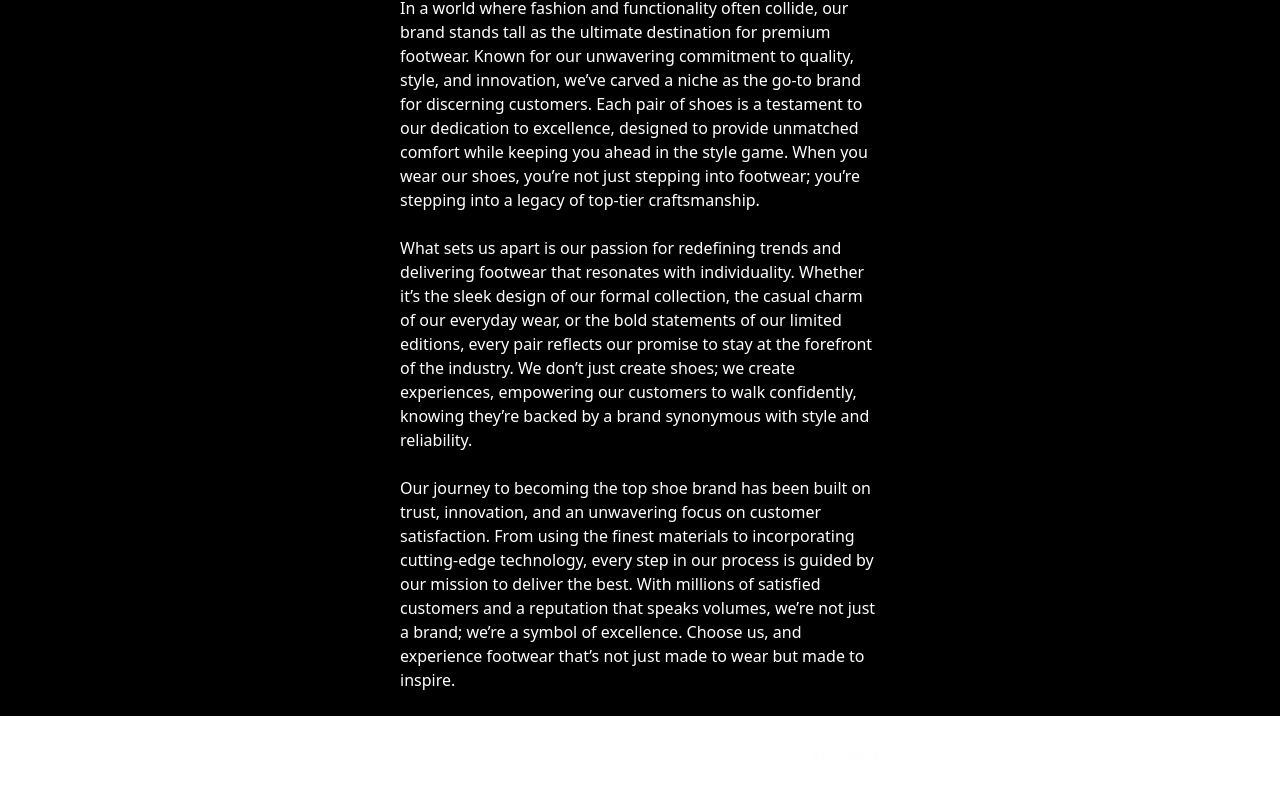
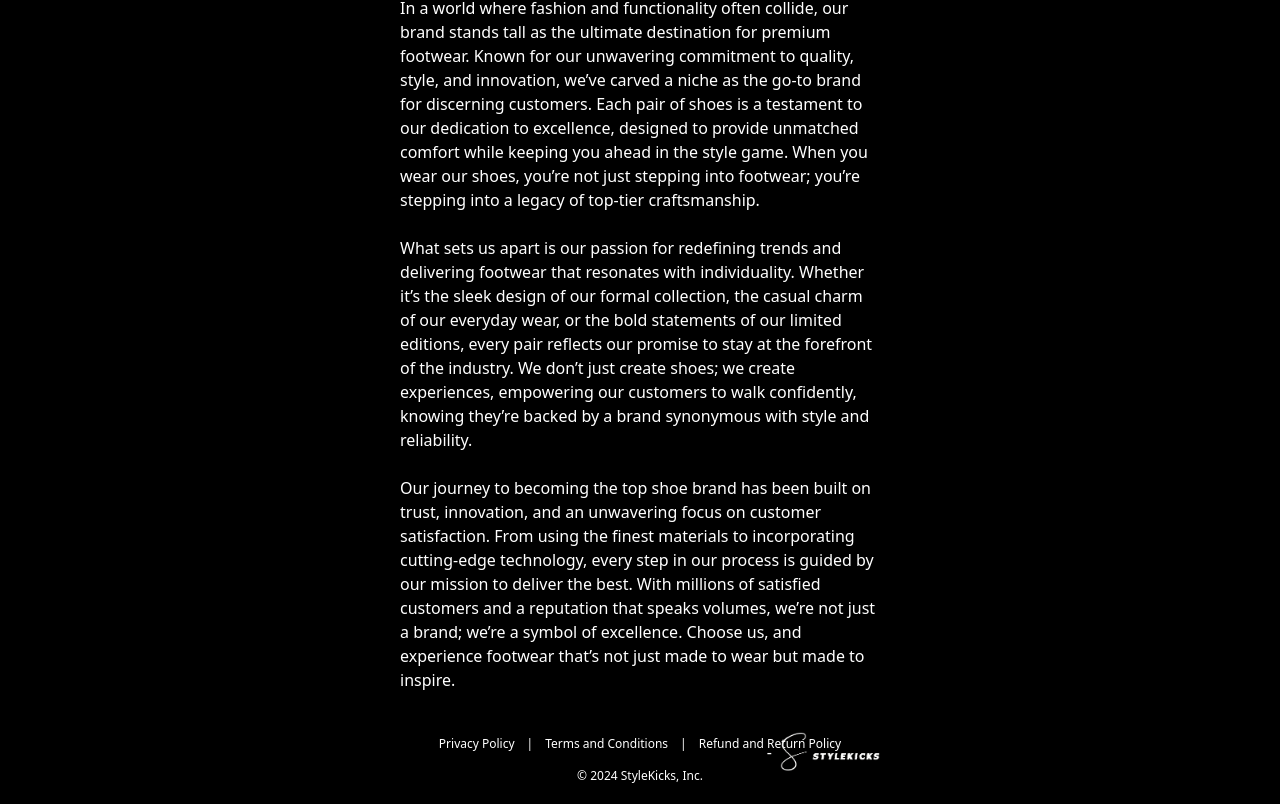
Before and after one commit to SaranshKoirala/StyleKicks-Ecommerce, a React (Vite) app in the folder client/: page / in a window 1280 px wide. Shown: the part 1460-2264 px from the top of the page. Before the commit the page ends 2232 px from the top, so only its background shows below. Built offline with nearby package versions, Linux system fonts and the light colour scheme; no server answers.

Commit message:
added footer

```diff
--- /dev/null
+++ b/client/src/Components/Footer.jsx
@@ -0,0 +1,16 @@
+function Footer() {
+  return (
+    <div className="p-5 text-center text-xs bg-black text-white">
+      <div className="flex gap-3  items-center justify-center mb-4">
+        <p>Privacy Policy</p>
+        <p>|</p>
+        <p>Terms and Conditions</p>
+        <p>|</p>
+        <p>Refund and Return Policy</p>
+      </div>
+      <p>&copy; 2024 StyleKicks, Inc.</p>
+    </div>
+  );
+}
+
+export default Footer;
--- a/client/src/Pages/Home.jsx
+++ b/client/src/Pages/Home.jsx
@@ -1,3 +1,4 @@
+import Footer from "../Components/Footer.jsx";
 import Hero from "../Components/Hero.jsx";
 import Section from "../Components/Section.jsx";
 // import Navbar from "../Components/Navbar.jsx";
@@ -9,6 +10,7 @@ function Home() {
       <Hero />
       <Shoes />
       <Section />
+      <Footer />
     </div>
   );
 }
```
